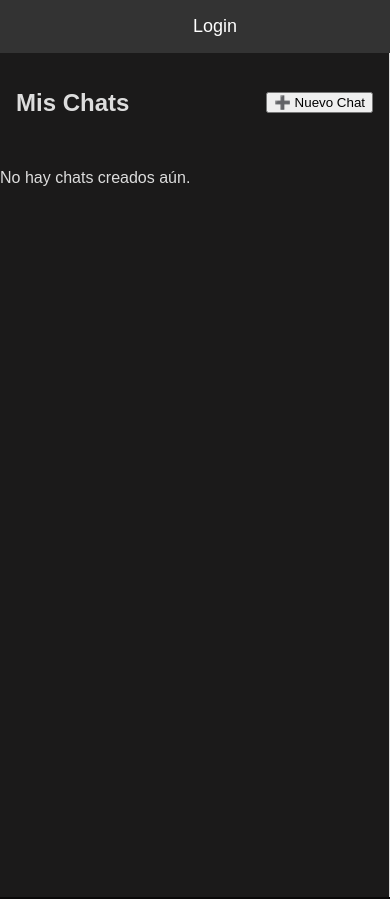
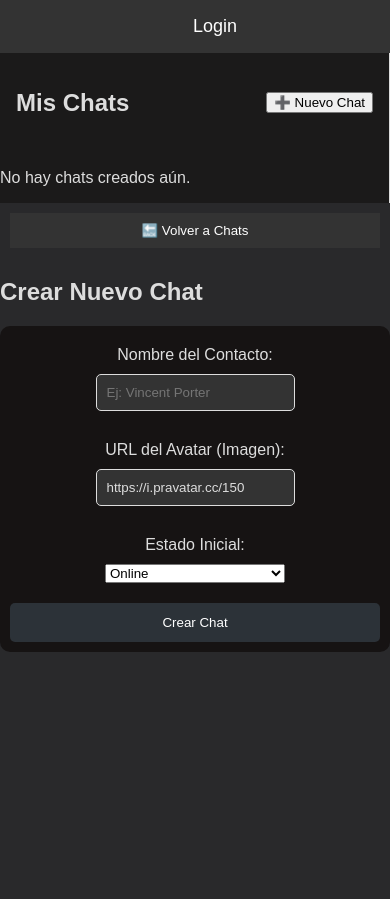
Before and after one commit to spawnew/Angular, an Angular app in the folder miApp/: page /chats/nuevo in a window 390 px wide. Shown: the top 899 px of the page. Built offline with nearby package versions, Linux system fonts and the light colour scheme.

Commit message:
arreglo para que se vea mejor en pantallas chicas

```diff
--- a/miApp/src/app/components/main/main.component.css
+++ b/miApp/src/app/components/main/main.component.css
@@ -91,22 +91,23 @@
         display: none !important;
     }
 
-
-
     .ventana-principal {
         display: none !important;
+        width: 100%;
+        /* Asegura que ocupe todo el ancho */
+        height: 100vh;
     }
-
 
     .ventana-principal.visible {
         display: flex !important;
     }
 
-
-
     .btn-volver {
         display: block;
+        padding: 10px;
+        background: #333;
+        color: white;
+        border: none;
+        cursor: pointer;
     }
-
-
 }
--- a/miApp/src/app/components/main/main.component.html
+++ b/miApp/src/app/components/main/main.component.html
@@ -30,11 +30,10 @@
         </div>
     </aside>
 
-    <main class="ventana-principal" [class.visible]="idSeleccionado() !== null">
-        @if (idSeleccionado()) {
+    <main class="ventana-principal" [class.visible]="mostrarContenido()">
+        @if (mostrarContenido()) {
         <button class="btn-volver" (click)="deseleccionarChat()">🔙 Volver a Chats</button>
         }
-
         <router-outlet></router-outlet>
     </main>
 
--- a/miApp/src/app/components/main/main.component.ts
+++ b/miApp/src/app/components/main/main.component.ts
@@ -1,29 +1,32 @@
-  import { Component, inject } from '@angular/core';
-import { RouterOutlet, RouterLink, RouterLinkActive } from '@angular/router';
+
+;
 import { CommonModule } from '@angular/common';
 import { ChatService } from '../../services/chat.service';
-import { FooterComponent } from '../footer/footer.component';
+import { Component, inject, computed } from '@angular/core'; // Agregá computed
+import { RouterOutlet, RouterLink, RouterLinkActive, Router } from '@angular/router'; // Agregá Router
 
 @Component({
   selector: 'app-main',
   standalone: true,
-  imports: [RouterOutlet, RouterLink, RouterLinkActive, CommonModule,FooterComponent],
+  imports: [RouterOutlet, RouterLink, RouterLinkActive, CommonModule],
   templateUrl: './main.component.html',
   styleUrl: './main.component.css'
 })
 
 export class MainComponent {
-  // Inyectamos el servicio
   chatService = inject(ChatService);
+  router = inject(Router); // Inyectamos el router
 
-  // Lista de chats del servicio (usamos el get() de la signal)
   chats = this.chatService.chats;
-
-  // ID seleccionado para el responsive
   idSeleccionado = this.chatService.idSeleccionado;
 
-  // Función para cerrar el chat en móvil
+  // Nueva Signal que detecta si debe mostrarse el contenido principal
+  mostrarContenido = computed(() => {
+    return this.idSeleccionado() !== null || this.router.url.includes('/nuevo');
+  });
+
   deseleccionarChat() {
     this.chatService.seleccionarChat(null);
+    this.router.navigate(['/chats']); // Volvemos a la lista base
   }
 }
```
